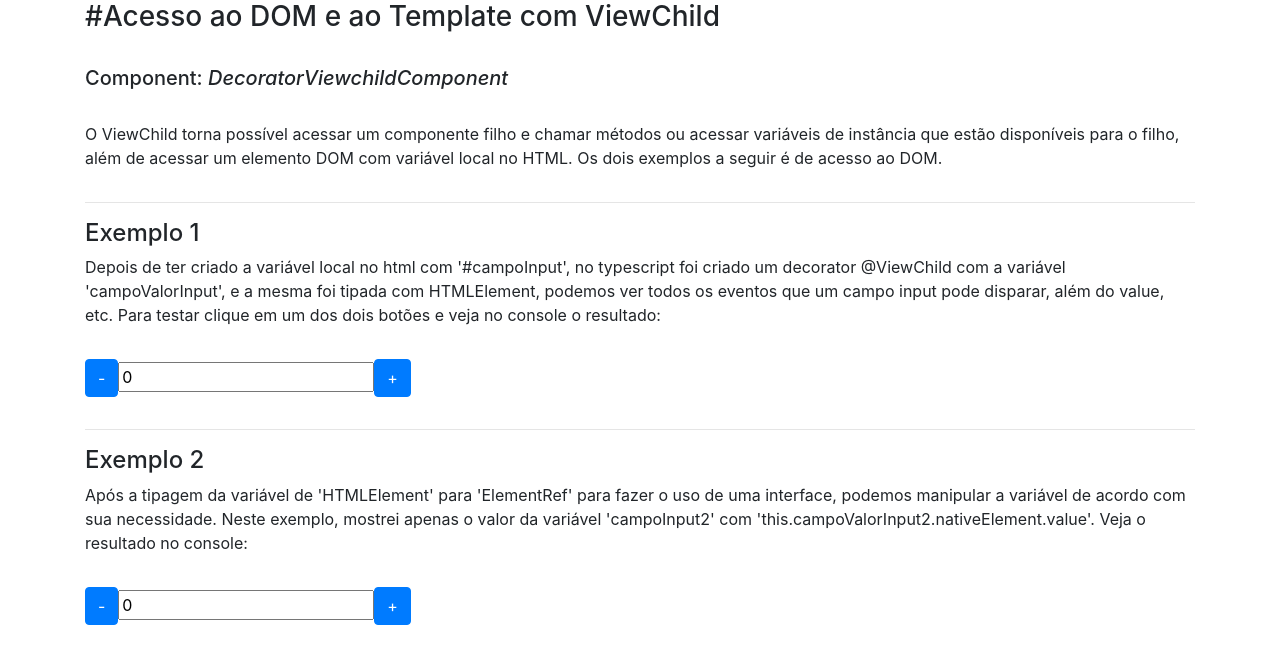
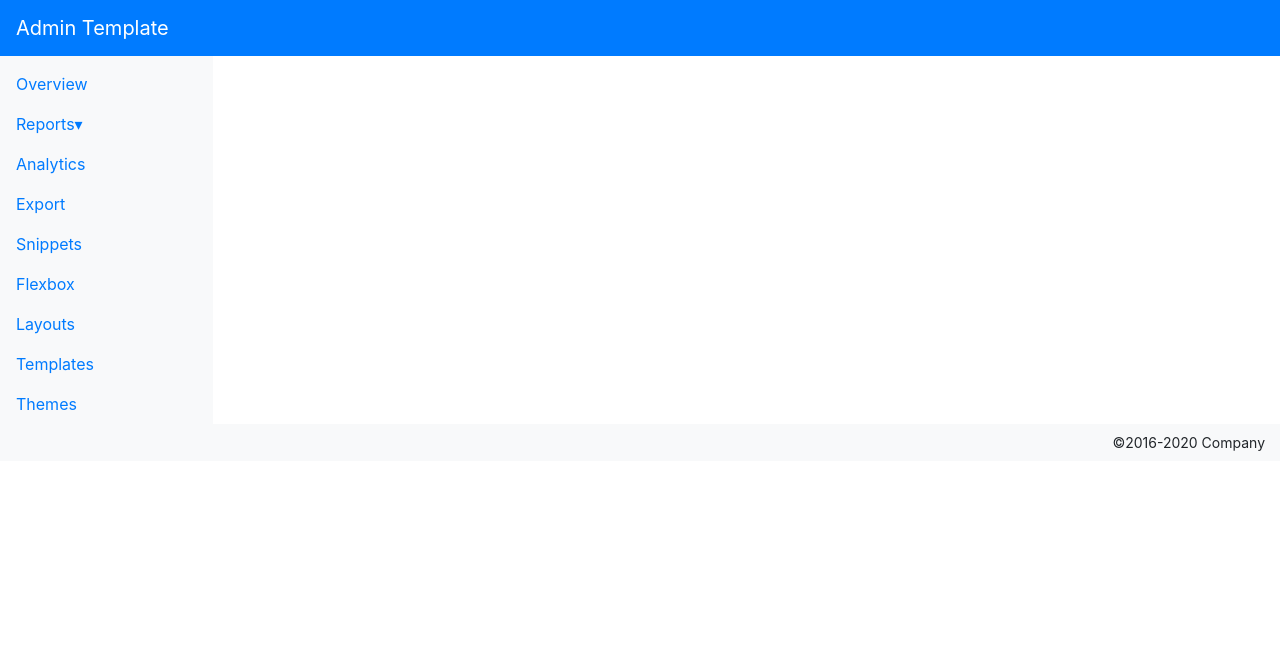
Before and after one commit to Igor14545216/angular-2-mais, an Angular app in the folder my-app/: page / in a window 1280 px wide. Shown: the top 664 px of the page. Built offline with nearby package versions, Linux system fonts and the light colour scheme.

Commit message:
Add escopo do menu

```diff
--- a/my-app/src/app/app.component.css
+++ b/my-app/src/app/app.component.css
@@ -0,0 +1,80 @@
+body, html {
+  height:100%;
+}
+
+/*
+ * Off Canvas sidebar at medium breakpoint
+ * --------------------------------------------------
+ */
+@media screen and (max-width: 992px) {
+
+  .row-offcanvas {
+    position: relative;
+    -webkit-transition: all 0.25s ease-out;
+    -moz-transition: all 0.25s ease-out;
+    transition: all 0.25s ease-out;
+  }
+
+  .row-offcanvas-left
+  .sidebar-offcanvas {
+    left: -33%;
+  }
+
+  .row-offcanvas-left.active {
+    left: 33%;
+    margin-left: -6px;
+  }
+
+  .sidebar-offcanvas {
+    position: absolute;
+    top: 0;
+    width: 33%;
+    height: 100%;
+    overflow: auto;
+  }
+}
+
+/*
+ * Off Canvas wider at sm breakpoint
+ * --------------------------------------------------
+ */
+@media screen and (max-width: 34em) {
+  .row-offcanvas-left
+  .sidebar-offcanvas {
+    left: -45%;
+  }
+
+  .row-offcanvas-left.active {
+    left: 45%;
+    margin-left: -6px;
+  }
+
+  .sidebar-offcanvas {
+    width: 45%;
+  }
+}
+
+.card {
+    overflow:hidden;
+}
+
+.card-body .rotate {
+    z-index: 8;
+    float: right;
+    height: 100%;
+}
+
+.card-body .rotate i {
+    color: rgba(20, 20, 20, 0.15);
+    position: absolute;
+    left: 0;
+    left: auto;
+    right: -10px;
+    bottom: 0;
+    display: block;
+    -webkit-transform: rotate(-44deg);
+    -moz-transform: rotate(-44deg);
+    -o-transform: rotate(-44deg);
+    -ms-transform: rotate(-44deg);
+    transform: rotate(-44deg);
+}
--- a/my-app/src/app/app.component.html
+++ b/my-app/src/app/app.component.html
@@ -1,4 +1,4 @@
-<div class="container">
+<!-- <div class="container"> -->
 <!-- <app-cursos></app-cursos> -->
 <!-- <app-data-binding></app-data-binding> -->
 <!-- <app-class-style-binding></app-class-style-binding> -->
@@ -7,7 +7,102 @@
 <!-- <app-input-property></app-input-property> -->
 <!-- <app-output-property></app-output-property> -->
 <!-- <app-ciclo-vida></app-ciclo-vida> -->
-    <app-decorator-viewchild></app-decorator-viewchild>
+<!-- <app-decorator-viewchild></app-decorator-viewchild> -->
+<!-- </div> -->
+
+
+
+<nav class="navbar fixed-top navbar-expand-md navbar-dark bg-primary mb-3">
+    <div class="flex-row d-flex">
+        <button type="button" class="navbar-toggler mr-2 " data-toggle="offcanvas"
+            title="Toggle responsive left sidebar">
+            <span class="navbar-toggler-icon"></span>
+        </button>
+        <a class="navbar-brand" href="#" title="Free Bootstrap 4 Admin Template">Admin Template</a>
+    </div>
+    <button class="navbar-toggler" type="button" data-toggle="collapse" data-target="#collapsingNavbar">
+        <span class="navbar-toggler-icon"></span>
+    </button>
+    <!-- <div class="navbar-collapse collapse" id="collapsingNavbar">
+        <ul class="navbar-nav">
+            <li class="nav-item active">
+                <a class="nav-link" href="#">Home <span class="sr-only">Home</span></a>
+            </li>
+            <li class="nav-item">
+                <a class="nav-link" href="//www.codeply.com">Link</a>
+            </li>
+        </ul>
+        <ul class="navbar-nav ml-auto">
+            <li class="nav-item">
+                <a class="nav-link" href="#myAlert" data-toggle="collapse">Alert</a>
+            </li>
+            <li class="nav-item">
+                <a class="nav-link" href="" data-target="#myModal" data-toggle="modal">About</a>
+            </li>
+        </ul>
+    </div> -->
+</nav>
+<div class="container-fluid" id="main">
+    <div class="row row-offcanvas row-offcanvas-left">
+        <div class="col-md-3 col-lg-2 sidebar-offcanvas bg-light pl-0" id="sidebar" role="navigation">
+            <ul class="nav flex-column sticky-top pl-0 pt-5 mt-3">
+                <li class="nav-item"><a class="nav-link" href="#">Overview</a></li>
+                <li class="nav-item">
+                    <a class="nav-link" href="#submenu1" data-toggle="collapse" data-target="#submenu1">Reports▾</a>
+                    <ul class="list-unstyled flex-column pl-3 collapse" id="submenu1" aria-expanded="false">
+                        <li class="nav-item"><a class="nav-link" [routerLink]="['/teste']"
+                                routerLinkActive="router-link-active">Report 1</a></li>
+                        <li class="nav-item"><a class="nav-link" href="">Report 2</a></li>
+                    </ul>
+                </li>
+                <li class="nav-item"><a class="nav-link" href="#">Analytics</a></li>
+                <li class="nav-item"><a class="nav-link" href="#">Export</a></li>
+                <li class="nav-item"><a class="nav-link" href="#">Snippets</a></li>
+                <li class="nav-item"><a class="nav-link" href="#">Flexbox</a></li>
+                <li class="nav-item"><a class="nav-link" href="#">Layouts</a></li>
+                <li class="nav-item"><a class="nav-link" href="#">Templates</a></li>
+                <li class="nav-item"><a class="nav-link" href="#">Themes</a></li>
+            </ul>
+        </div>
+        <!--/col-->
+
+        <!--Content-->
+        <div class="col main pt-5 mt-3">
+            <router-outlet></router-outlet>
+        </div>
+        <!--/main col-->
     </div>
 
-<router-outlet></router-outlet>
+</div>
+<!--/.container-->
+<footer class="container-fluid bg-light py-2">
+    <p class="text-right small mb-0">©2016-2020 Company</p>
+</footer>
+
+<!-- Modal -->
+<!-- <div class="modal fade" id="myModal" tabindex="-1" role="dialog">
+    <div class="modal-dialog" role="document">
+        <div class="modal-content">
+            <div class="modal-header">
+                <h4 class="modal-title" id="myModalLabel">Modal</h4>
+                <button type="button" class="close" data-dismiss="modal" aria-label="Close">
+                    <span aria-hidden="true">×</span>
+                    <span class="sr-only">Close</span>
+                </button>
+            </div>
+            <div class="modal-body">
+                <p>This is a dashboard layout for Bootstrap 4. This is an example of the Modal component which you can
+                    use to show content.
+                    Any content can be placed inside the modal and it can use the Bootstrap grid classes.</p>
+                <p>
+                    <a href="https://www.codeply.com/go/KrUO8QpyXP" target="_ext">Grab the code at Codeply</a>
+                </p>
+            </div>
+            <div class="modal-footer">
+                <button type="button" class="btn btn-secondary" data-dismiss="modal">Close</button>
+                <button type="button" class="btn btn-primary-outline" data-dismiss="modal">OK</button>
+            </div>
+        </div>
+    </div>
+</div> -->
+<!-- <router-outlet></router-outlet> -->
--- a/my-app/src/app/app.component.ts
+++ b/my-app/src/app/app.component.ts
@@ -1,10 +1,26 @@
-import { Component } from '@angular/core';
+import { Component, OnInit } from '@angular/core';
+import { Router } from '@angular/router';
+declare var $: any;
 
 @Component({
   selector: 'app-root',
   templateUrl: './app.component.html',
   styleUrls: ['./app.component.css']
 })
-export class AppComponent {
-  title = 'my-app';
+export class AppComponent implements OnInit {
+
+  constructor(private router: Router) { }
+
+  ngOnInit() {
+    this.scriptMenu();
+  }
+
+  scriptMenu() {
+    $(document).ready(function () {
+      $('[data-toggle=offcanvas]').click(function () {
+        $('.row-offcanvas').toggleClass('active');
+      });
+    });
+  }
+
 }
```
Lines whose indentation alone changed are shown as unchanged.
